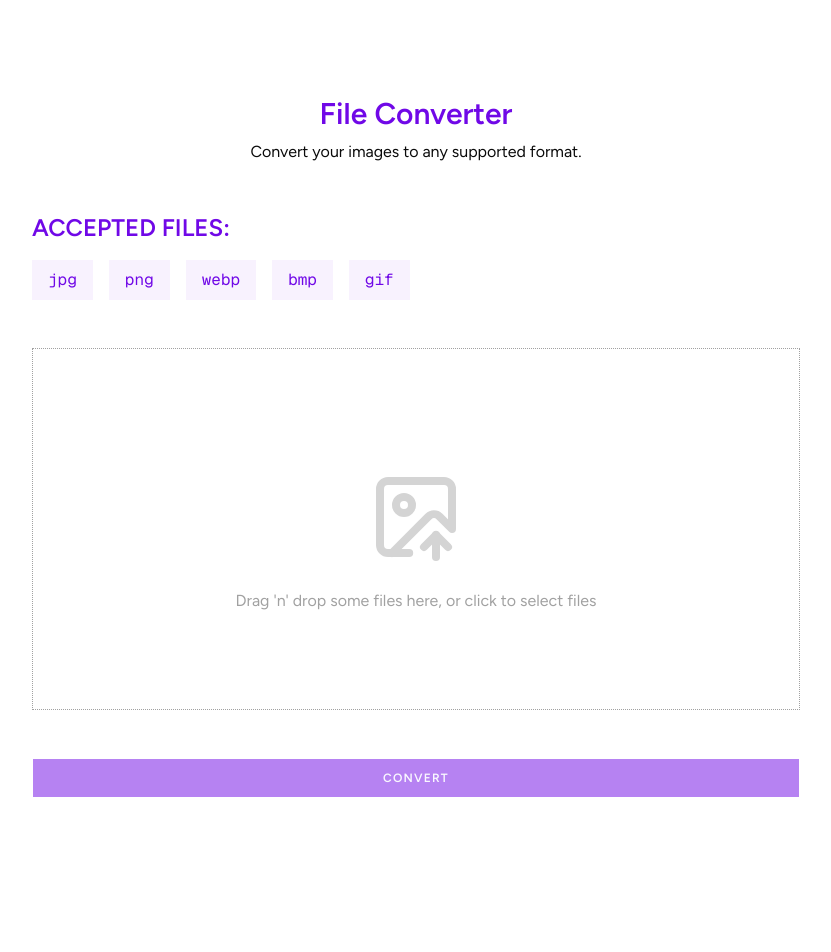
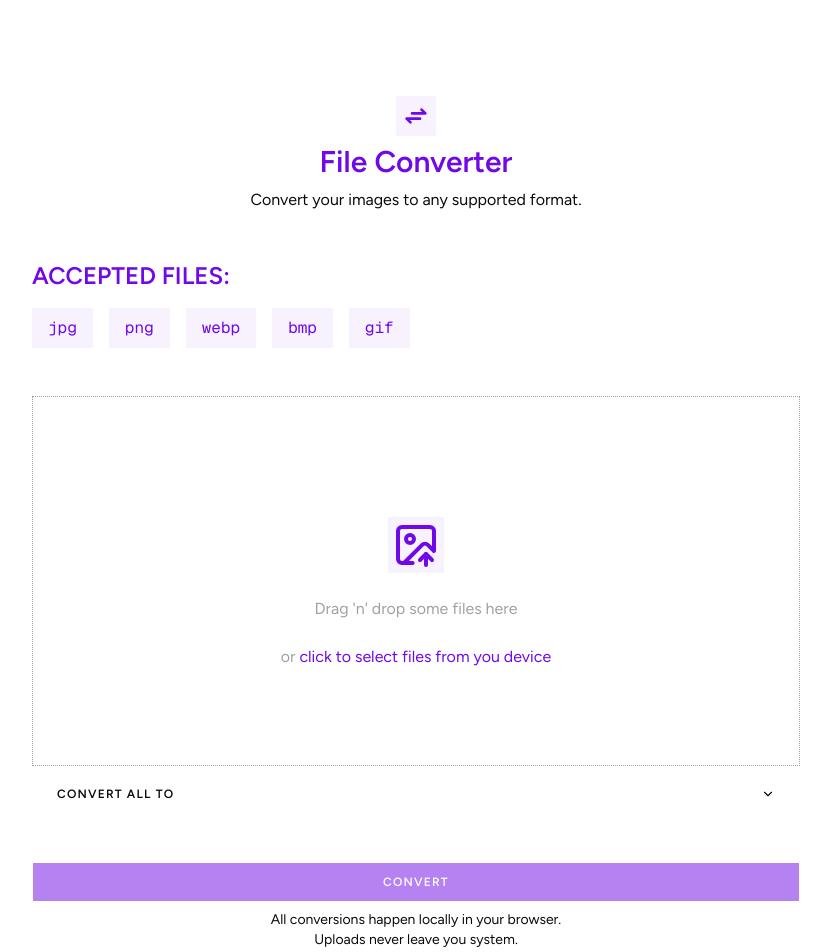
Before and after one commit to salman9802/image2image, a Next.js app: page /convert in a window 1280 px wide. Shown: the top 952 px of the page, without its empty margins (224-1055 px from the left). Before the commit the page ends 894 px from the top, so only its background shows below. Built offline with nearby package versions, Linux system fonts and the light colour scheme.

Commit message:
feat: add option to select target format for all uploads and improve `/convert` page UI

```diff
--- a/app/convert/page.tsx
+++ b/app/convert/page.tsx
@@ -2,15 +2,16 @@
 
 import ConvertUploadItem from "@/components/convert/ConvertUploadItem";
 import { Button } from "@/components/ui/button";
+import { Collapsible, CollapsibleTrigger, CollapsibleContent } from "@/components/ui/collapsible";
 import { ConvertContextProvider, TConvertUploadItem, useConvert } from "@/contexts/convert";
 import { convert, getFormatConfigByMimeType } from "@/lib/convert";
-import { ACCEPTED_FORMAT_CONFIGS, DROPZONE_ACCEPTED_FILES } from "@/lib/formats";
+import { ACCEPTED_FORMAT_CONFIGS, DROPZONE_ACCEPTED_FILES, SUPPORTED_FORMAT_CONFIGS, TFormatConfig } from "@/lib/formats";
 import { cn, downloadBlob, fileIcon } from "@/lib/utils";
 import { TConvertComponentState } from "@/types/convert.type";
-import { Check, File, ImageUp, Upload, X } from "lucide-react";
+import { Check, ChevronDownIcon, File, ImageUp, Upload, X } from "lucide-react";
 import React from "react";
 import { useDropzone } from "react-dropzone";
-import { CgSpinner } from "react-icons/cg";
+import { CgArrowsExchange, CgSpinner } from "react-icons/cg";
 import { FaFileUpload } from "react-icons/fa";
 import { FaDownload } from "react-icons/fa";
 
@@ -116,9 +117,24 @@ export default function Page() {
     }
   }
 
+  // ========================= All Upload Target Selection =========================
+  const [allUploadsTargetCollapsibleOpen, setAllUploadsTargetCollapsibleOpen] = React.useState(false);
+  const handleAllUploadTargetSelection = (targetFormatConfig: TFormatConfig) => {
+    const uploads = [...context.uploads];
+    for (let i = 0; i < uploads.length; i++) {
+      uploads[i].targetFormatConfig = targetFormatConfig;
+      uploads[i].state = "ready";
+    }
+    context.setUploads(uploads);
+    setAllUploadsTargetCollapsibleOpen(false);
+  }
+
   return (
     <div className="py-24 w-11/12 max-w-xl  min-h-screen mx-auto flex flex-col justify-center items-center gap-y-12 md:max-w-2xl lg:max-w-3xl">
       <div className="flex flex-col gap-2 items-center">
+        <div className="p-1 bg-primary/5">
+          <CgArrowsExchange className="size-8 text-primary" />
+        </div>
         <h1 className="font-semibold text-primary text-xl md:text-2xl lg:text-3xl">File Converter</h1>
         <p>Convert your images to any supported format.</p>
       </div>
@@ -152,6 +168,7 @@ export default function Page() {
           : null
       }
 
+      <div className="w-full flex flex-col gap-2">
         <div {...dropzone.getRootProps({
           className: cn("w-full border border-dotted border-neutral-400 p-24 text-neutral-400 cursor-pointer flex flex-col items-center justify-center gap-6",
             // Keyboard focus
@@ -170,9 +187,30 @@ export default function Page() {
           // onChange={e => setUpload(e.target.files ? e.target.files[0] : undefined)}
           />
 
-        <ImageUp className="size-24 text-neutral-300" />
+          <div className="p-1 bg-primary/5">
+            <ImageUp className="size-12 text-primary" />
+          </div>
 
-        <p>Drag 'n' drop some files here, or click to select files</p>
+          <p>Drag 'n' drop some files here</p>
+          <p>or <span className="text-primary">click to select files from you device</span></p>
+        </div>
+
+        <Collapsible open={allUploadsTargetCollapsibleOpen} onOpenChange={setAllUploadsTargetCollapsibleOpen}>
+          <CollapsibleTrigger render={
+            <Button variant="ghost" className="w-full">
+              Convert all to
+              <ChevronDownIcon className="ml-auto group-data-panel-open/button:rotate-180" />
+            </Button>
+          } />
+          <CollapsibleContent className="mb-2 flex flex-wrap gap-x-4 gap-y-3">
+            {SUPPORTED_FORMAT_CONFIGS.map((supportedFormatConfig, i) => (
+              <p onClick={() => handleAllUploadTargetSelection(supportedFormatConfig)} key={i} className="cursor-pointer bg-primary/5 px-4 py-2 text-primary font-mono">
+                {supportedFormatConfig.extensions[0]}
+                {/* {supportedFormatConfig.extensions.reduce((prev, curr) => `${ prev } / ${ curr }`, "").slice(0)} */}
+              </p>
+            ))}
+          </CollapsibleContent>
+        </Collapsible>
       </div>
 
       {/* <h4>Accepted files</h4> */}
@@ -186,7 +224,9 @@ export default function Page() {
         </aside>
       )}
 
+
       {/* Convert Button */}
+      <div className="w-full flex flex-col gap-2">
         <div className="w-full flex items-center justify-center">
           <Button disabled={["idle", "processing"].includes(context.state)} onClick={handleConvert} className="flex-1">
             {
@@ -207,6 +247,11 @@ export default function Page() {
                   )
             }
           </Button>
+        </div>
+        <div className="flex flex-col items-center">
+          <p className="text-sm">All conversions happen locally in your browser.</p>
+          <p className="text-sm">Uploads never leave you system.</p>
+        </div>
       </div>
 
       {/* Global Drag aware overlay */}
--- a/components/convert/ConvertUploadItem.tsx
+++ b/components/convert/ConvertUploadItem.tsx
@@ -30,6 +30,10 @@ export default function ConvertUploadItem({ uploadId, onFormatSelect }: TConvert
 
   const [popoverOpen, setPopoverOpen] = React.useState(false);
   const [targetFormatConfig, setTargetFormatConfig] = React.useState<TFormatConfig>();
+  React.useEffect(() => {
+    if (upload.targetFormatConfig)
+      setTargetFormatConfig(upload.targetFormatConfig);
+  }, [upload.targetFormatConfig]);
 
   React.useEffect(() => {
     if (targetFormatConfig) {
--- /dev/null
+++ b/components/ui/collapsible.tsx
@@ -0,0 +1,21 @@
+"use client"
+
+import { Collapsible as CollapsiblePrimitive } from "@base-ui/react/collapsible"
+
+function Collapsible({ ...props }: CollapsiblePrimitive.Root.Props) {
+  return <CollapsiblePrimitive.Root data-slot="collapsible" {...props} />
+}
+
+function CollapsibleTrigger({ ...props }: CollapsiblePrimitive.Trigger.Props) {
+  return (
+    <CollapsiblePrimitive.Trigger data-slot="collapsible-trigger" {...props} />
+  )
+}
+
+function CollapsibleContent({ ...props }: CollapsiblePrimitive.Panel.Props) {
+  return (
+    <CollapsiblePrimitive.Panel data-slot="collapsible-content" {...props} />
+  )
+}
+
+export { Collapsible, CollapsibleTrigger, CollapsibleContent }
```
Lines whose indentation alone changed are shown as unchanged.
